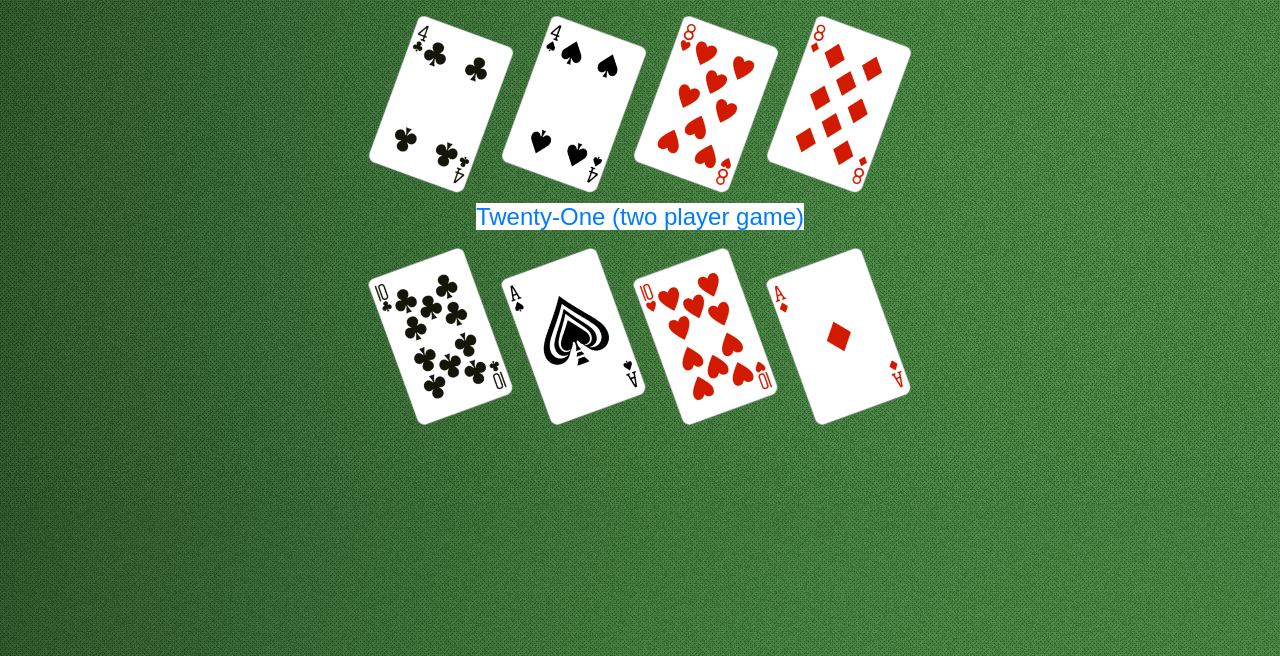
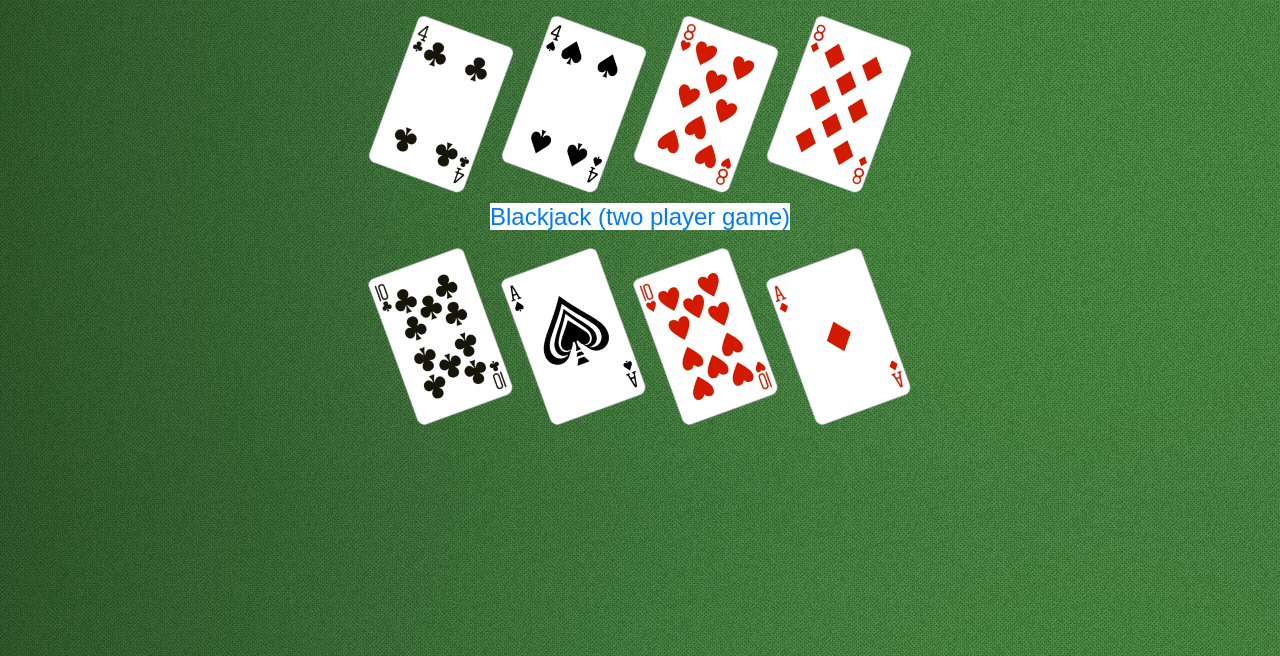
Before and after one commit to ALScoding/CardGamesProject, a plain HTML site: page index.html in a window 1280 px wide. Shown: the part 144-800 px from the top of the page. Drawn offline with nearby package versions, Linux system fonts and the light colour scheme.

Commit message:
updated almost complete

```diff
--- a/index.html
+++ b/index.html
@@ -28,7 +28,7 @@
             <img src="cards_png/8H.png" class="sampleCards1" alt="Eight of hearts" />
             <img src="cards_png/8D.png" class="sampleCards1" alt="Eight of diamonds" />
         </div>
-        <h4><a href="blackjack.html"><span style="background-color: white">Twenty-One (two player game)</span></a></h4>
+        <h4><a href="blackjack.html"><span style="background-color: white">Blackjack (two player game)</span></a></h4>
         <img src="cards_png/10C.png" class="sampleCards2" alt="Ten of clubs" />
         <img src="cards_png/AS.png" class="sampleCards2" alt="Ace of spades" />
         <img src="cards_png/10H.png" class="sampleCards2" alt="Ten of hearts" />
```
